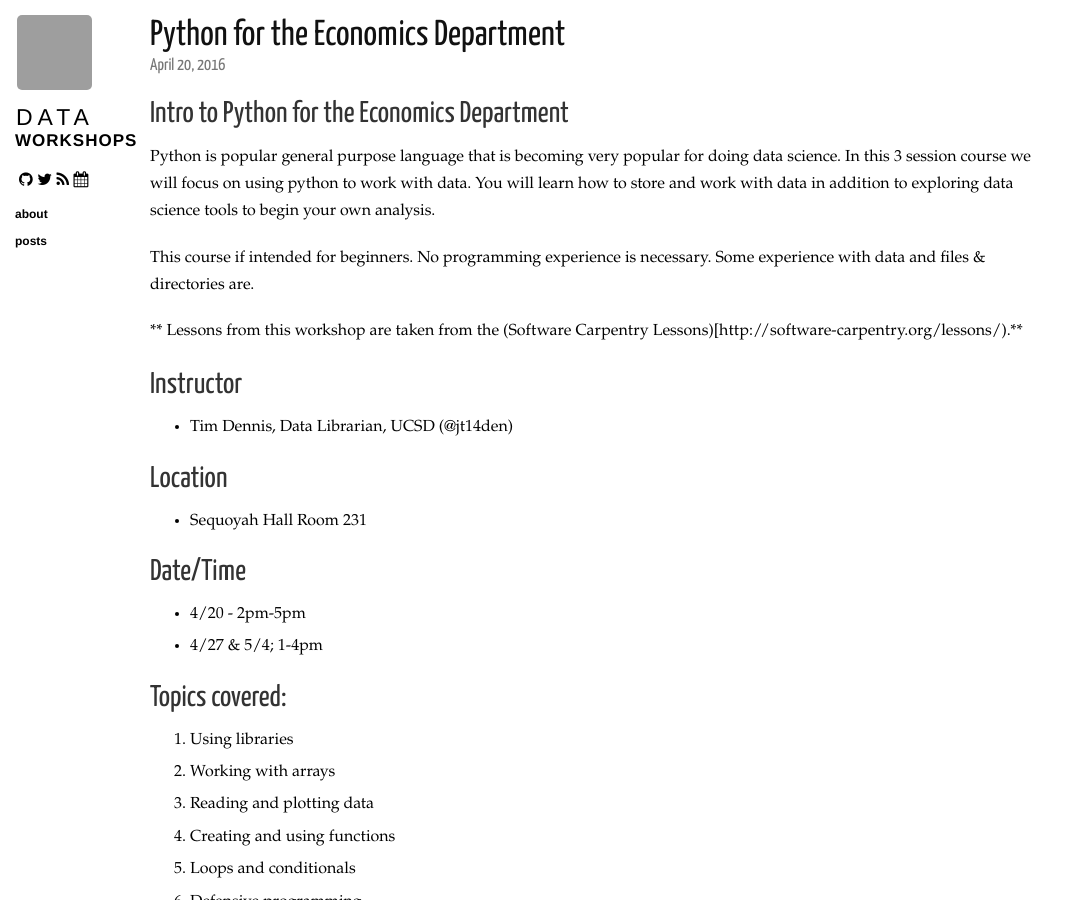
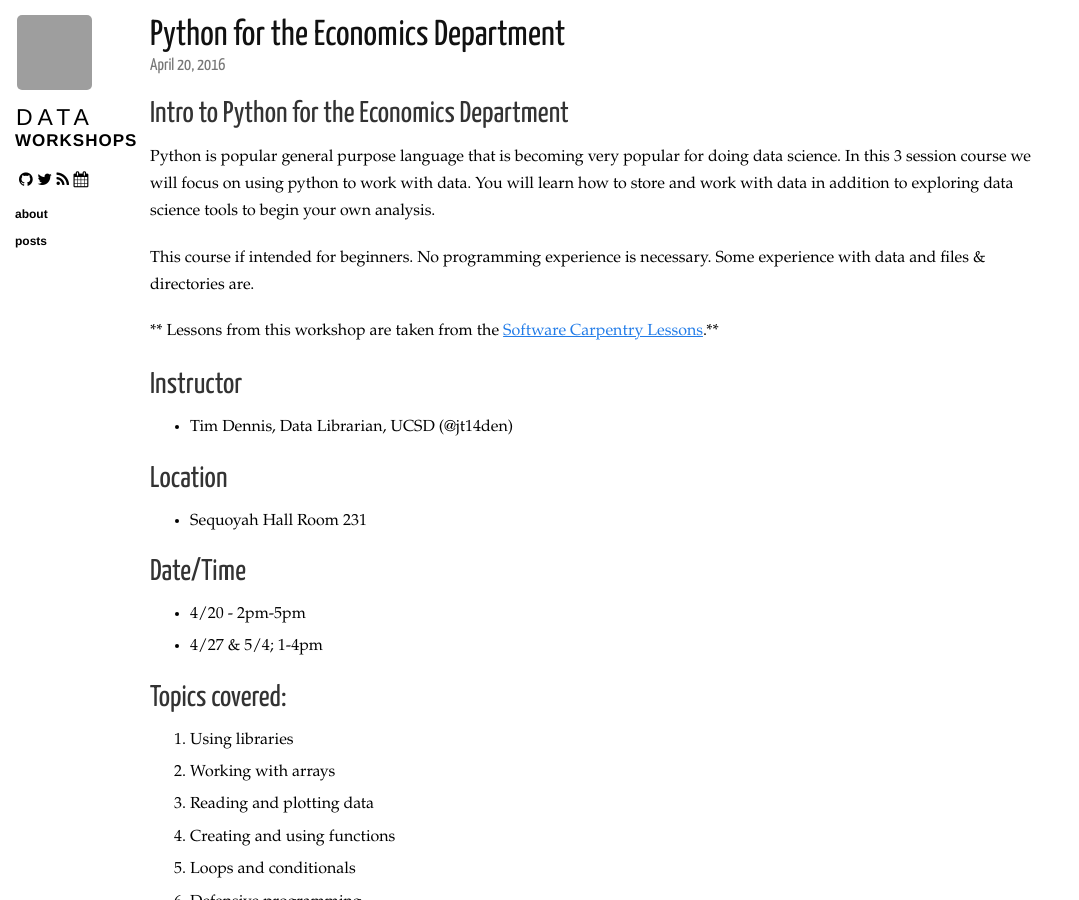
Before and after one commit to ucsdlib/workshops, a Jekyll site: the page built from _posts/2016-04-20-python-econ.markdown, in a window 1280 px wide and 900 px high. Shown: the whole window, without its empty margins (0-1079 px from the left). Built offline with Jekyll 4.4.1, drawn with Linux system fonts in a browser that asks for light colours; nearby versions of some CDN libraries; grey boxes are pictures that could not be loaded.

Commit message:
adding more info

```diff
--- a/_posts/2016-04-20-python-econ.markdown
+++ b/_posts/2016-04-20-python-econ.markdown
@@ -10,7 +10,7 @@ Python is popular general purpose language that is becoming very popular for doi
 
 This course if intended for beginners. No programming experience is necessary. Some experience with data and files & directories are.
 
-** Lessons from this workshop are taken from the (Software Carpentry Lessons)[http://software-carpentry.org/lessons/).**
+** Lessons from this workshop are taken from the [Software Carpentry Lessons](http://software-carpentry.org/lessons/).**
 
 ## Instructor
 
```
